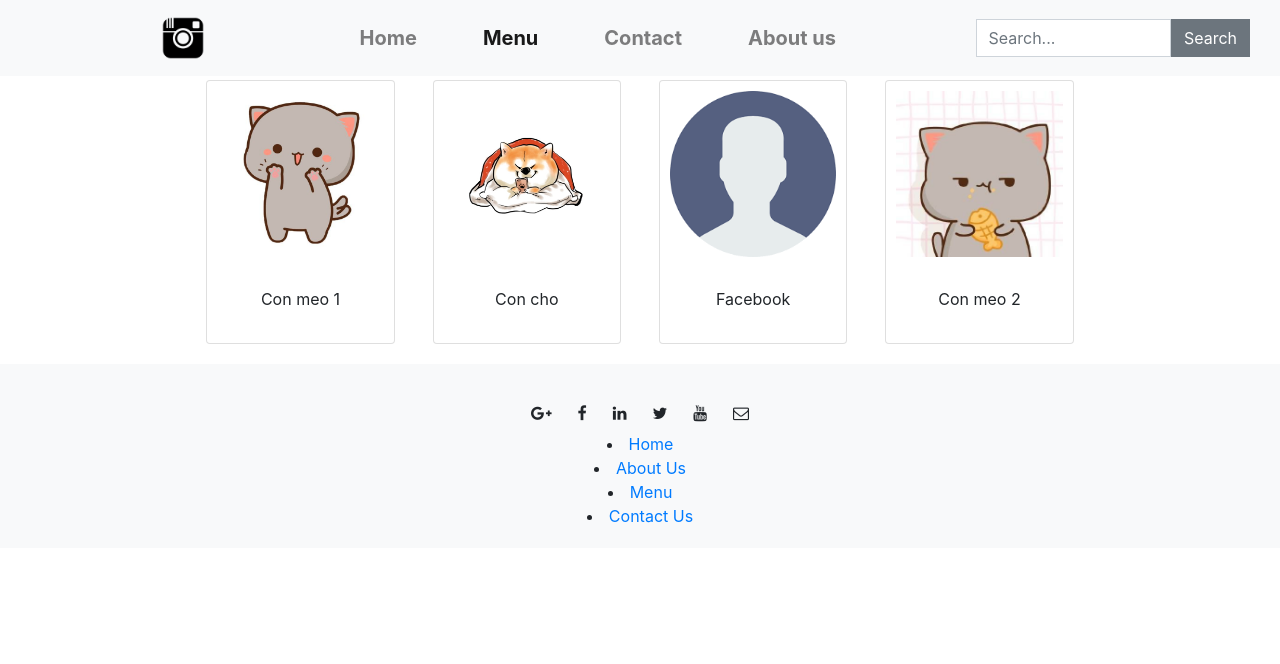
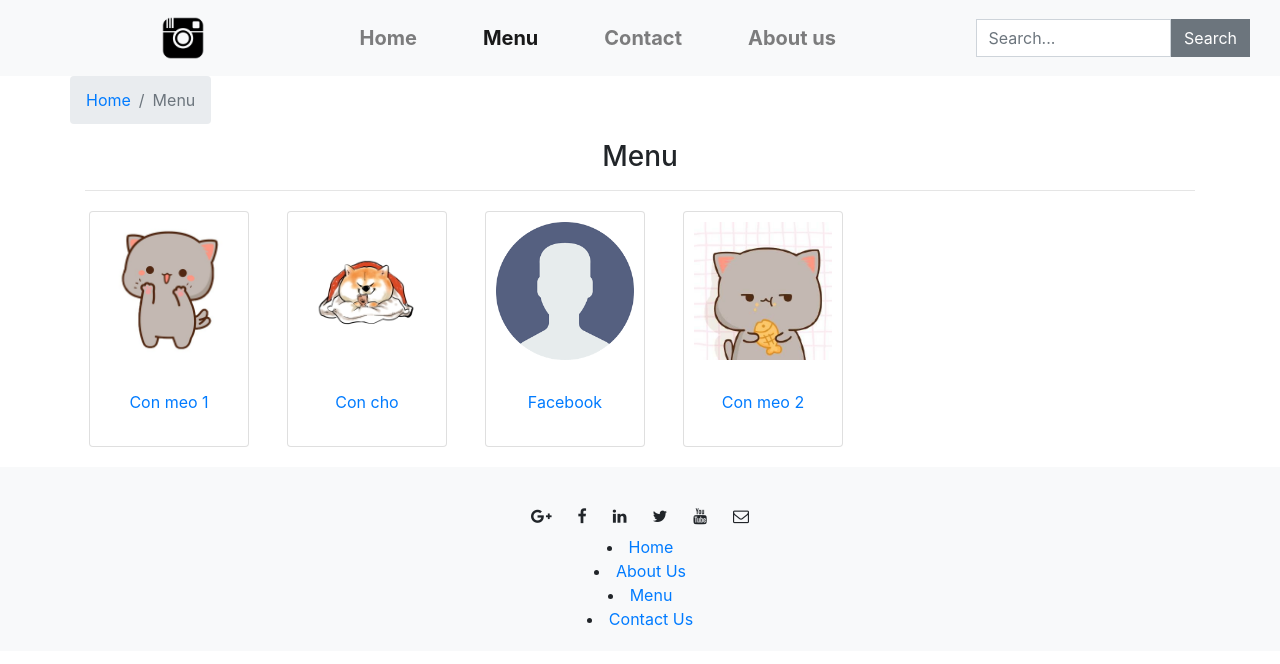
Before and after one commit to npmh310/learn-react-home, a React (Create React App) app: page /menu in a window 1280 px wide. Shown: the top 664 px of the page. Built offline with nearby package versions, Linux system fonts and the light colour scheme.

Commit message:
router with đường dẫn id phía sau

```diff
--- a/src/components/MainComponents.js
+++ b/src/components/MainComponents.js
@@ -41,6 +41,23 @@
       );
     }
 
+
+    //Click theo id
+    // router 4
+    const DishWithId = ({match}) => {
+      return(
+          <DishDetail dish={this.state.dishes.filter((dish) => dish.id === parseInt(match.params.dishId,10))[0]}
+            comments={this.state.comments.filter((comment) => comment.dishId === parseInt(match.params.dishId,10))} />
+      );
+    };
+// router 6
+    // const DishWithId= ()=>{
+    //   const {dishId} = useParams();
+    //   return(
+    //     <DishDetail dish={this.state.dishes.filter((dish)=> dish.id=== parseInt(dishId, 10))[0]}
+    //     comments = {this.state.comments.filter((comments) => comments.dishId === parseInt(dishId,10))}/>
+    //   )
+    // }
     return (
       <div>
         <Header />
@@ -54,7 +71,8 @@
             component={() => <Menu dishes={this.state.dishes} onClick={(dishId) => this.onDishSelect(dishId)}/>}
           />
             <Route path="/contact" component={()=> <Contact/>} />
-          {/* <Redirect to="/home" /> */}
+            <Route path='/menu/:dishId' component={DishWithId} />
+          <Redirect to="/home" />
         </Switch>
 
 
--- a/src/components/MenuComponents.js
+++ b/src/components/MenuComponents.js
@@ -3,16 +3,16 @@
   Card,
   CardImg,
   CardImgOverlay,
-  CardText,
-  CardBody,
   CardTitle,
+  Breadcrumb,
+  CardBody,BreadcrumbItem
 } from "reactstrap";
+import { Link } from "react-router-dom";
 
-
-function RenderMenuItem({ dish }) {
+function RenderMenuItem({ dish, onClick }) {
   return (
-
-      <Card >
+    <Card>
+      <Link to={`/menu/${dish.id}`}>
         <CardImg
           width="100%"
           style={{ padding: "10px" }}
@@ -22,20 +22,37 @@
         <CardBody>
           <CardTitle>{dish.name}</CardTitle>
         </CardBody>
-      </Card>
-   );
+      </Link>
+    </Card>
+  );
 }
 
 const Menu = (props) => {
   const menu = props.dishes.map((dish) => {
-    return(
+    return (
       <div className="col-12 col-md-2 m-1" key={dish.id}>
-      <RenderMenuItem dish={dish}/>
+        <RenderMenuItem dish={dish} />
+      </div>
+    );
+  });
+  return (
+    <div className="container">
+        <div className="row">
+            <Breadcrumb>
+                <BreadcrumbItem><Link to="/home">Home</Link></BreadcrumbItem>
+                <BreadcrumbItem active>Menu</BreadcrumbItem>
+            </Breadcrumb>
+            <div className="col-12">
+                <h3>Menu</h3>
+                <hr />
+            </div>
+        </div>
+        <div className="row">
+            {menu}
+        </div>
     </div>
-    )
+);
 
-  });
-  return <div className="row d-flex justify-content-center ">{menu}</div>;
 };
 
 // cahcs 2
@@ -50,6 +67,4 @@
 //   return <div className="row d-flex justify-content-center">{menu}</div>;
 // };
 
-
-
 export default Menu;
--- a/src/shared/leaders.js
+++ b/src/shared/leaders.js
@@ -29,7 +29,7 @@
   {
     id: 3,
     name: 'Meo ne',
-    image: '../assets/images/st,small,845x845-pad,1000x1000,f8f8f8.jpg',
+    image: '../assets/images/depositphotos_53025221-stock-illustration-cat-logo.jpg',
     designation: 'Executive Chef',
     abbr: 'EC',
     featured: true,
```
